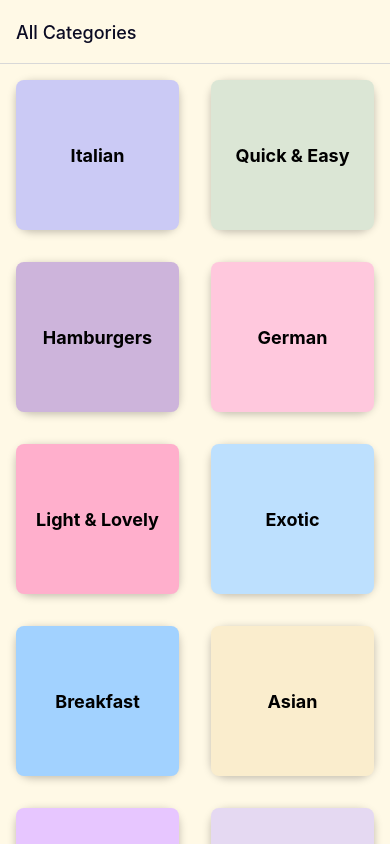
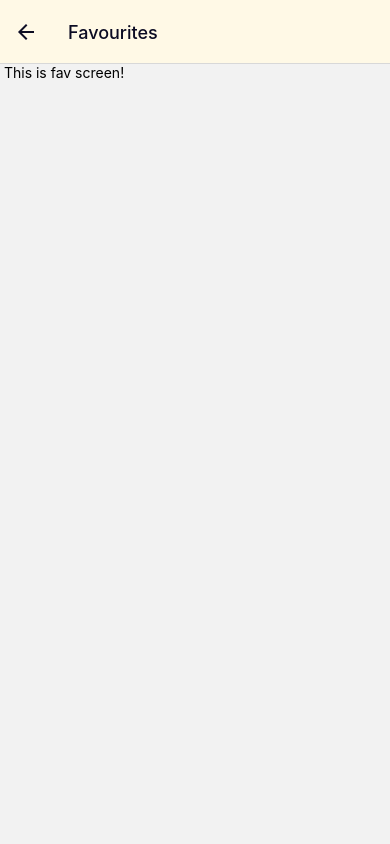
Before and after one commit to HeenaVR/Meals-React-Native, a React Native app in the folder Meals/: screen /Favourites in a window 390 px wide. Built offline with nearby package versions, Linux system fonts and the light colour scheme.

Commit message:
Added nested navigatores

```diff
--- a/Meals/App.js
+++ b/Meals/App.js
@@ -2,12 +2,34 @@ import { StatusBar } from "expo-status-bar";
 import { Button, StyleSheet } from "react-native";
 import { NavigationContainer } from "@react-navigation/native";
 import { createNativeStackNavigator } from "@react-navigation/native-stack";
+import { createDrawerNavigator } from "@react-navigation/drawer";
 
 import CategoriesScreen from "./screens/CategoriesScreen";
 import MealsOverviewScreen from "./screens/MealsOverviewScreen";
 import MealDetailScreen from "./screens/MealDetailScreen";
+import FavouritesScreen from "./screens/FavouritesScreen";
 
 const Stack = createNativeStackNavigator();
+const Drawer = createNativeStackNavigator();
+
+function DrawerNavigator() {
+  return (
+    <Drawer.Navigator
+      screenOptions={{
+        headerStyle: { backgroundColor: "#fff9e6" },
+        headerTintColor: "#0b0b23",
+        sceneContainerStyle: { backgroundColor: "#fff9e6" },
+      }}
+    >
+      <Drawer.Screen
+        name="Categories"
+        component={CategoriesScreen}
+        options={{ title: "All Categories" }}
+      />
+      <Drawer.Screen name="Favourites" component={FavouritesScreen} />
+    </Drawer.Navigator>
+  );
+}
 
 export default function App() {
   return (
@@ -15,7 +37,7 @@ export default function App() {
       <StatusBar style="dark" />
       <NavigationContainer>
         <Stack.Navigator
-          initialRouteName="MealsCategories"
+          // initialRoute Name="MealsCategories"
           screenOptions={{
             headerStyle: { backgroundColor: "#fff9e6" },
             headerTintColor: "#0b0b23",
@@ -23,27 +45,23 @@ export default function App() {
           }}
         >
           <Stack.Screen
-            name="MealsCategories"
-            component={CategoriesScreen}
+            name="Drawer"
+            component={DrawerNavigator}
             options={{
-              title: "All Categories",
+              headerShown: false,
             }}
           />
+          <Stack.Screen name="MealsOverview" component={MealsOverviewScreen} />
           <Stack.Screen
-            name="MealsOverview"
-            component={MealsOverviewScreen}
-            // options={({ route, navigation }) => {
-            //   const catId = route.params.categoryId;
-            //   return {
-            //     title: catId,
-            //   };
-            // }}
+            name="MealDetail"
+            component={MealDetailScreen}
+            options={{
+              title: "About The Meal",
+              // headerRight: () => {
+              //   return <Button title="Tap me!" />;
+              // },
+            }}
           />
-          <Stack.Screen name="MealDetail" component={MealDetailScreen} options={{
-            headerRight: () => {
-              return <Button title="Tap me!"/>;
-            }
-          }}/>
         </Stack.Navigator>
       </NavigationContainer>
     </>
--- a/Meals/package.json
+++ b/Meals/package.json
@@ -9,6 +9,7 @@
     "web": "expo start --web"
   },
   "dependencies": {
+    "@react-navigation/drawer": "^6.7.2",
     "@react-navigation/native": "^6.1.18",
     "@react-navigation/native-stack": "^6.11.0",
     "@react-navigation/stack": "^6.4.1",
@@ -16,6 +17,8 @@
     "expo-status-bar": "~1.12.1",
     "react": "18.2.0",
     "react-native": "0.74.5",
+    "react-native-gesture-handler": "~2.16.1",
+    "react-native-reanimated": "~3.10.1",
     "react-native-safe-area-context": "4.10.5",
     "react-native-screens": "3.31.1"
   },
--- /dev/null
+++ b/Meals/screens/FavouritesScreen.js
@@ -0,0 +1,7 @@
+import { Text } from "react-native";
+
+function FavouritesScreen() {
+  return <Text> This is fav screen! </Text>
+}
+
+export default FavouritesScreen;
```
Also changed, not shown: 1 other file (tests, documents, lock files or other folders).
